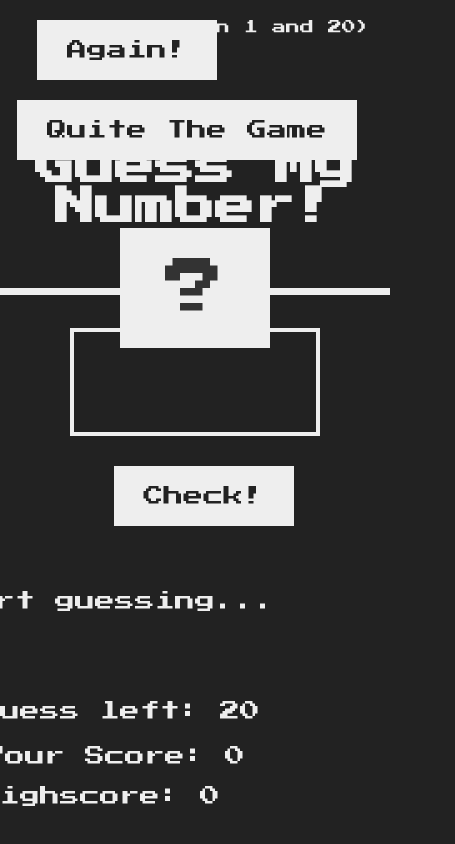
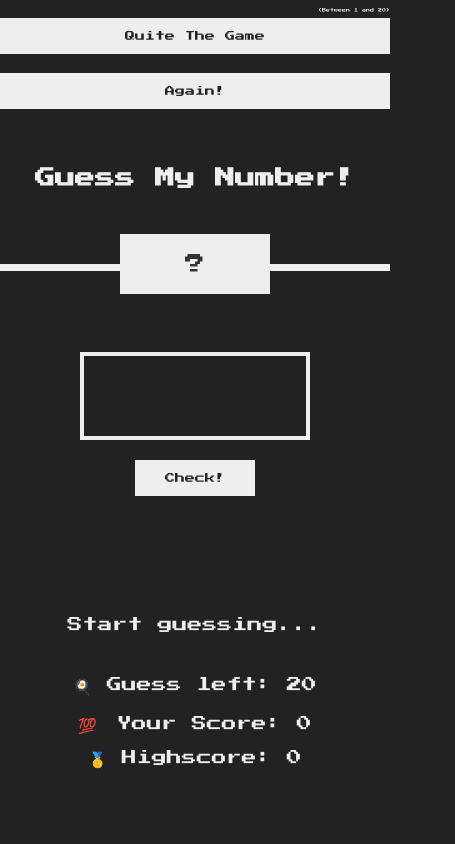
Before and after one commit to muhammadjahid5/guss_number, a plain HTML site: page index.html in a window 390 px wide. Shown: the whole page, 455 px wide, since content can reach past the window. Drawn offline with Linux system fonts and the light colour scheme.

Commit message:
Update style.css

```diff
--- a/style.css
+++ b/style.css
@@ -134,3 +134,62 @@ h1 {
     flex-direction: column;
   }
 }
+@media only screen and (max-width: 480px) {
+  .left {
+    width: 100%;
+  }
+  .right {
+    width: 100%;
+  }
+  /* headerSection */
+  header {
+    height: 30vh;
+  }
+  .between {
+    font-size: 0.4rem;
+    position: absolute;
+    top: -1rem;
+    right: 0rem;
+  }
+  .btn {
+    display: block;
+    margin: auto;
+    font-size: 1rem;
+    padding: 1.3rem 3rem;
+  }
+  .quite {
+    margin-top: 18px;
+    width: 100%;
+  }
+  .again {
+    top: 5.5rem;
+    left: 0;
+    width: 100%;
+  }
+  .number {
+    font-size: 2rem;
+    padding: 2rem 0;
+  }
+  h1 {
+    font-size: 2rem;
+  }
+  .guess {
+    font-size: 3rem;
+    padding: 2.5rem;
+    width: 23rem;
+    margin-top: 3rem;
+    margin-bottom: 2rem;
+  }
+  .message {
+    margin-bottom: 4rem;
+    height: 2rem;
+    margin-top: 2rem;
+    font-size: 1.5rem;
+    text-align: center;
+  }
+  p {
+    font-size: 1.5rem;
+    text-align: center;
+    margin: 0;
+  }
+}
```
